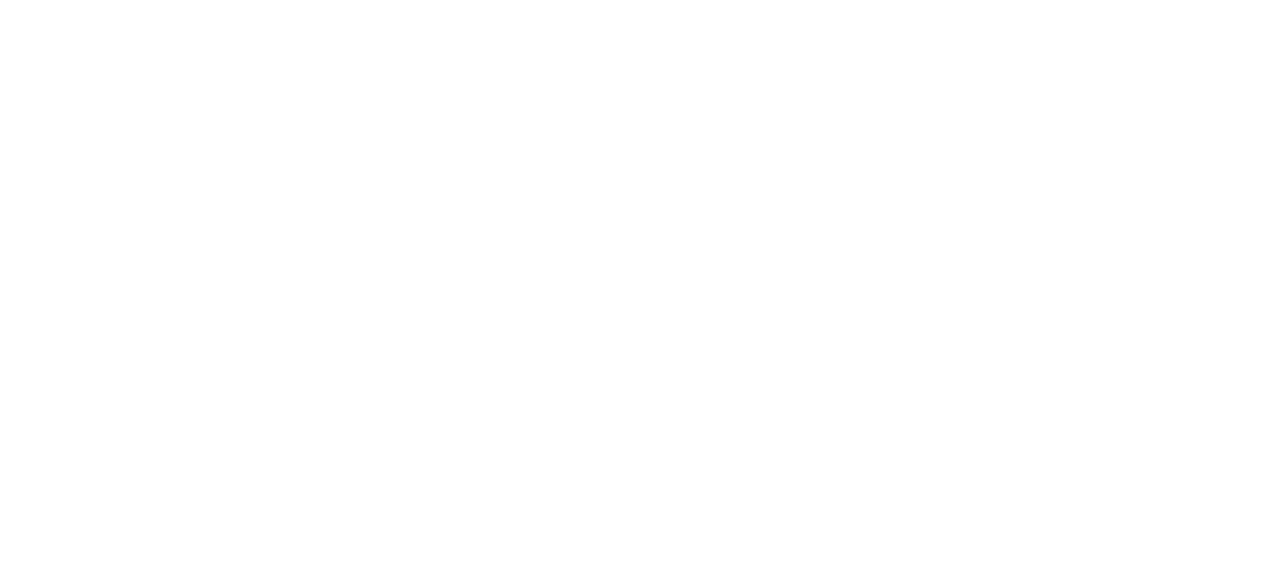
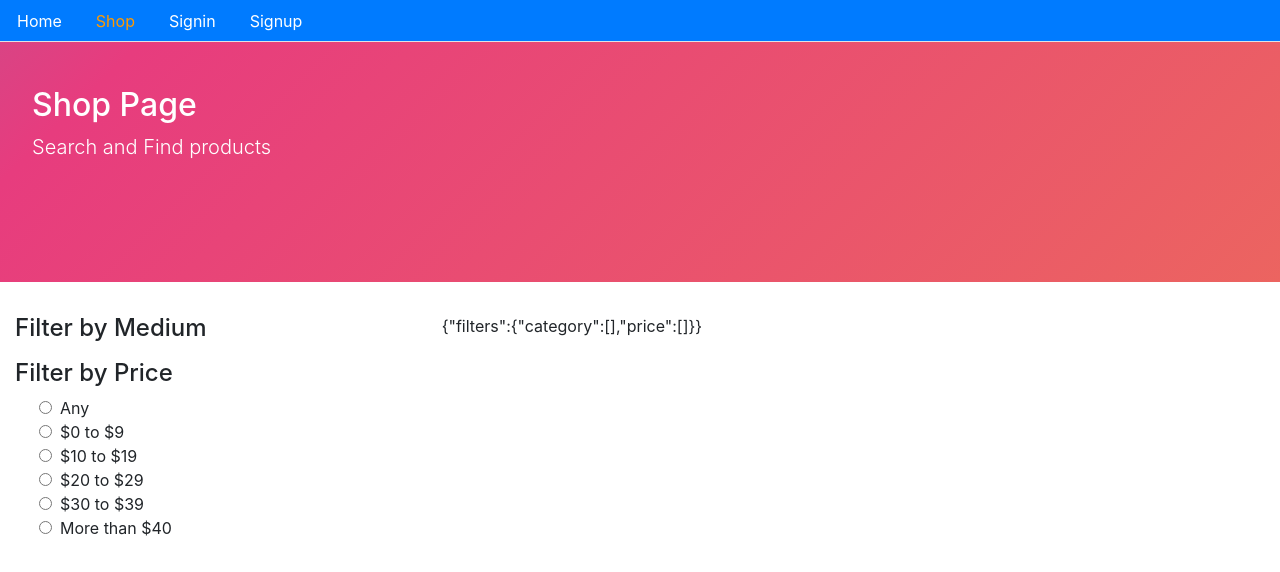
Before and after one commit to Aaronjsmith0/MadeByMaebh-frontend, a React (Create React App) app: page /shop in a window 1280 px wide. Shown: the top 572 px of the page. Built offline with nearby package versions, Linux system fonts and the light colour scheme; no server answers.

Commit message:
working on being able to filter by medium or price

```diff
--- a/src/Routes.js
+++ b/src/Routes.js
@@ -9,12 +9,14 @@
 import AdminDashboard from './user/AdminDashboard';
 import AddCategory from './admin/AddCategory';
 import AddProduct from './admin/AddProduct';
+import Shop from './core/Shop';
 
 
 const Routes = () => {
     return (<BrowserRouter>
         <Switch>
             <Route path="/" exact component={Home} />
+            <Route path="/shop" exact component={Shop} />
             <Route path="/signin" exact component={Signin} />
             <Route path="/signup" exact component={Signup} />
             <PrivateRoute path='/user/dashboard' exact component={Dashboard} />
--- a/src/core/Card.js
+++ b/src/core/Card.js
@@ -1,5 +1,6 @@
 import React from 'react';
 import {Link} from 'react-router-dom';
+import ShowImage from './ShowImage';
 
 const Card = ({product}) => {
     return (
@@ -7,10 +8,11 @@
             <div className='card'>
                 <div className='card-header'>{product.name}</div>
                 <div className='card-body'>
+                    <ShowImage item={product} url='product' />
                     <p>{product.description}</p>
                     <p>${product.price}</p>
                     <Link to='/'>
-                        <button className='btn btn-outline-primary mt-2 mb-2'>
+                        <button className='btn btn-outline-primary mt-2 mb-2 mr-2'>
                             View Product
                         </button>
                     </Link>
--- /dev/null
+++ b/src/core/Checkbox.js
@@ -0,0 +1,34 @@
+import React, { useState, useEffect } from 'react';
+
+const Checkbox = ({categories, handleFilters}) => {
+    const [checked, setChecked] = useState([])
+
+    const handleToggle = c => () => {
+        //return the first index or -1
+        const currentCategoryId = checked.indexOf(c)
+        const newCheckedCategoryId = [...checked]
+        // if currently checked was not already in checked state then push else pull/takeoff
+        if(currentCategoryId === -1) {
+            newCheckedCategoryId.push(c)
+        } else {
+            newCheckedCategoryId.splice(currentCategoryId, 1)
+        }
+        //console.log(newCheckedCategoryId)
+        setChecked(newCheckedCategoryId)
+        handleFilters(newCheckedCategoryId)
+    }
+
+    return categories.map((c, i) => (
+        <li key={i} className='list-unstyled'>
+            <input
+                onChange={handleToggle(c._id)}
+                value={checked.indexOf(c._id === -1)}
+                type='checkbox'
+                className='form-check-input'
+            />
+            <label className='form-check-label'>{c.name}</label>
+        </li>
+    ))
+}
+
+export default Checkbox;
--- /dev/null
+++ b/src/core/FixedPrices.js
@@ -0,0 +1,32 @@
+export const prices = [
+    {
+        _id: 0,
+        name: 'Any',
+        array: []
+    },
+    {
+        _id: 1,
+        name: '$0 to $9',
+        array: [0, 9]
+    },
+    {
+        _id: 2,
+        name: '$10 to $19',
+        array: [10, 19]
+    },
+    {
+        _id: 3,
+        name: '$20 to $29',
+        array: [20, 29]
+    },
+    {
+        _id: 4,
+        name: '$30 to $39',
+        array: [30, 39]
+    },
+    {
+        _id: 5,
+        name: 'More than $40',
+        array: [40, 99]
+    }
+]
--- a/src/core/Layout.js
+++ b/src/core/Layout.js
@@ -1,5 +1,6 @@
 import React from 'react';
 import Menu from './Menu';
+import '../styles.css';
 
 const Layout = ({title = 'Title', description = 'Description', className, children}) => (
     <div>
--- a/src/core/Menu.js
+++ b/src/core/Menu.js
@@ -15,6 +15,9 @@
         <ul className="nav nav-tabs bg-primary">
             <li className="nav-item">
                 <Link className="nav-link" style={isActive(history, '/')} to="/">Home</Link>
+            </li>
+            <li className="nav-item">
+                <Link className="nav-link" style={isActive(history, '/shop')} to="/shop">Shop</Link>
             </li>
             {isAuthenticated() && isAuthenticated().user.role === 0 && (
                 <li className="nav-item">
--- /dev/null
+++ b/src/core/RadioBox.js
@@ -0,0 +1,25 @@
+import React, { useState, useEffect, Fragment } from 'react';
+
+const RadioBox = ({prices, handleFilters}) => {
+    const [value, setValue] = useState(0);
+
+    const handleChange = (event) => {
+        handleFilters(event.target.value)
+        setValue(event.target.value)
+    }
+
+    return prices.map((p, i) => (
+        <div key={i}>
+            <input
+                onChange={handleChange}
+                value={`${p._id}`}
+                name={p}
+                type='radio'
+                className='mr-2 ml-4'
+            />
+            <label className='form-check-label'>{p.name}</label>
+        </div>
+    ))
+}
+
+export default RadioBox;
--- /dev/null
+++ b/src/core/Shop.js
@@ -0,0 +1,84 @@
+import React, { useState, useEffect } from 'react';
+import Layout from './Layout';
+import Card from './Card';
+import {getCategories} from './apiCore';
+import Checkbox from './Checkbox';
+import {prices} from './FixedPrices';
+import RadioBox from './RadioBox';
+
+const Shop = () => {
+    const [myFilters, setMyFilters] = useState({
+        filters: {category: [], price: []}
+    })
+    const [categories, setCategories] = useState([]);
+    const [error, setError] = useState(false);
+
+    const init = () => {
+        getCategories().then(data => {
+            if(data.error) {
+                setError()
+            } else {
+                setCategories(data)
+            }
+        })
+    }
+
+    useEffect(() => {
+        init()
+    }, [])
+
+    const handleFilters = (filters, filterBy) => {
+        //console.log("SHOP", filters, filterBy);
+        const newFilters = {...myFilters}
+        newFilters.filters[filterBy] = filters
+        if(filterBy == 'price') {
+            let priceValues = handlePrice(filters)
+            newFilters.filters[filterBy] = priceValues
+        }
+        setMyFilters(newFilters)
+    }
+
+    const handlePrice = value => {
+        const data = prices
+        let array = []
+
+        for(let key in data) {
+            if(data[key]._id === parseInt(value)) {
+                array = data[key].array
+            }
+        }
+        return array;
+    }
+
+    return (
+        <Layout title="Shop Page" description="Search and Find products" className='container-fluid'>
+            <div className='row'>
+                <div className='col-4'>
+                    <h4>Filter by Medium</h4>
+                    <ul>
+                        <Checkbox
+                            categories={categories}
+                            handleFilters={filters =>
+                                handleFilters(filters, 'category')
+                            }
+                        />
+                    </ul>
+                    <h4>Filter by Price</h4>
+                    <div>
+                        <RadioBox
+                            prices={prices}
+                            handleFilters={filters =>
+                                handleFilters(filters, 'price')
+                            }
+                        />
+                    </div>
+                </div>
+                <div className='col-8'>
+                    {JSON.stringify(myFilters)}
+                </div>
+            </div>
+        </Layout>
+    );
+};
+
+export default Shop;
--- /dev/null
+++ b/src/core/ShowImage.js
@@ -0,0 +1,14 @@
+import React from 'react';
+import {API} from '../config';
+
+const ShowImage = ({item, url}) => (
+    <div className='product-img'>
+        <img
+            src={`${API}/${url}/photo/${item._id}`}
+            alt={item.name} className='mb-3'
+            style={{maxHeight: '100%', maxWidth: '100%'}}
+        />
+    </div>
+);
+
+export default ShowImage;
--- a/src/core/apiCore.js
+++ b/src/core/apiCore.js
@@ -1,7 +1,17 @@
 import {API} from '../config';
 
-export const getProducts = (sortBy) => {
-    return fetch(`${API}/products?sortby=${sortBy}&order=desc&limit=6`, {
+export const getProducts = sortBy => {
+    return fetch(`${API}/products?sortBy=${sortBy}&order=desc&limit=6`, {
+        method: "GET"
+    })
+        .then(response => {
+            return response.json();
+        })
+        .catch(err => console.log(err));
+};
+
+export const getCategories = () => {
+    return fetch(`${API}/categories`, {
         method: 'GET'
     })
     .then(response => {
--- /dev/null
+++ b/src/styles.css
@@ -0,0 +1,70 @@
+/*border radius */
+.btn,
+.jumbotron,
+.nav :hover {
+    border-radius: 0px;
+}
+
+/*product image on card */
+
+.product-img {
+    min-height: 100px;
+}
+
+.jumbotron h2 {
+    margin-top: -20px;
+}
+
+@media only screen and (max-width: 600px) {
+    .jumbotron h2 {
+        margin-top: 10px;
+    }
+}
+
+/*jumbotron animation*/
+.jumbotron {
+    width: 30wh;
+    height: 30vh;
+    color: #fff;
+    background: linear-gradient(-45deg, #ee7752, #e73c7e, #23a6d5, #23d5ab);
+    background-size: 400% 400%;
+    -webkit-animation: Gradient 15s ease infinite;
+    -moz-animation: Gradient 15s ease infinite;
+    animation: Gradient 15s ease infinite;
+}
+
+@-webkit-keyframes Gradient {
+    0% {
+        background-position: 0% 50%;
+    }
+    50% {
+        background-position: 100% 50%;
+    }
+    100% {
+        background-position: 0% 50%;
+    }
+}
+
+@-moz-keyframes Gradient {
+    0% {
+        background-position: 0% 50%;
+    }
+    50% {
+        background-position: 100% 50%;
+    }
+    100% {
+        background-position: 0% 50%;
+    }
+}
+
+@keyframes Gradient {
+    0% {
+        background-position: 0% 50%;
+    }
+    50% {
+        background-position: 100% 50%;
+    }
+    100% {
+        background-position: 0% 50%;
+    }
+}
```
